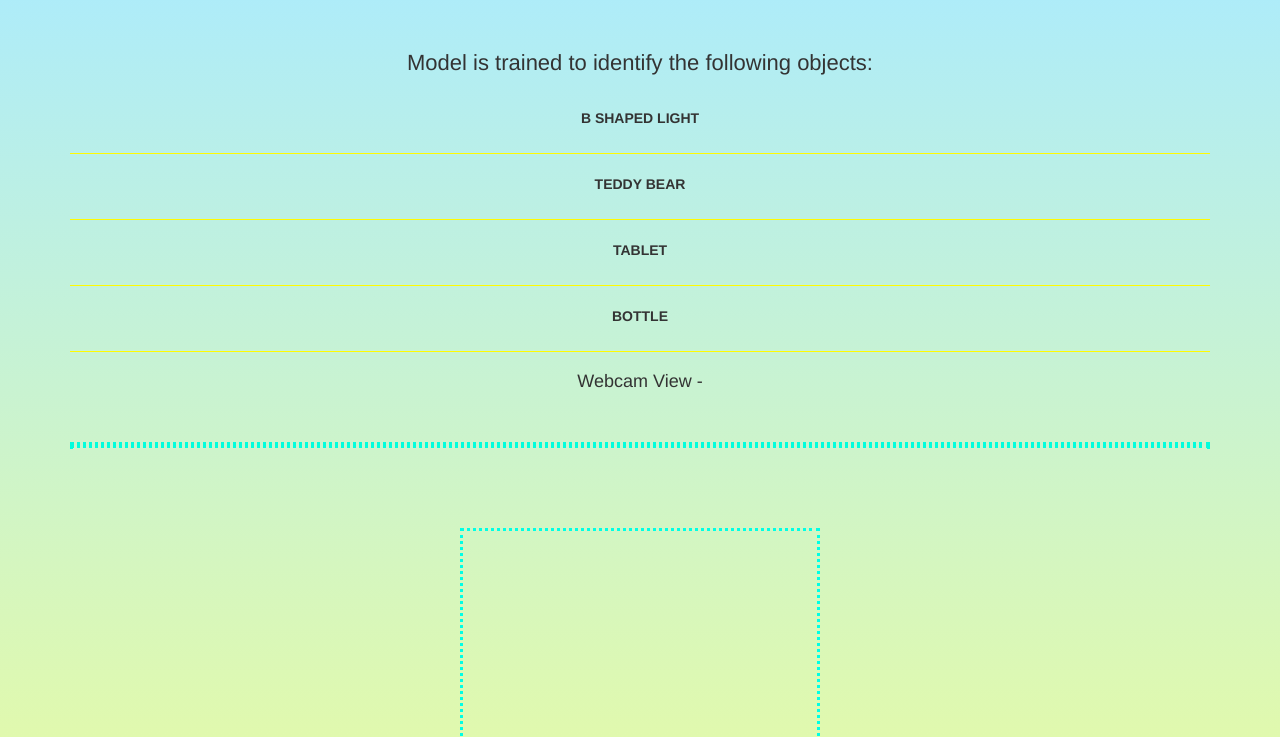
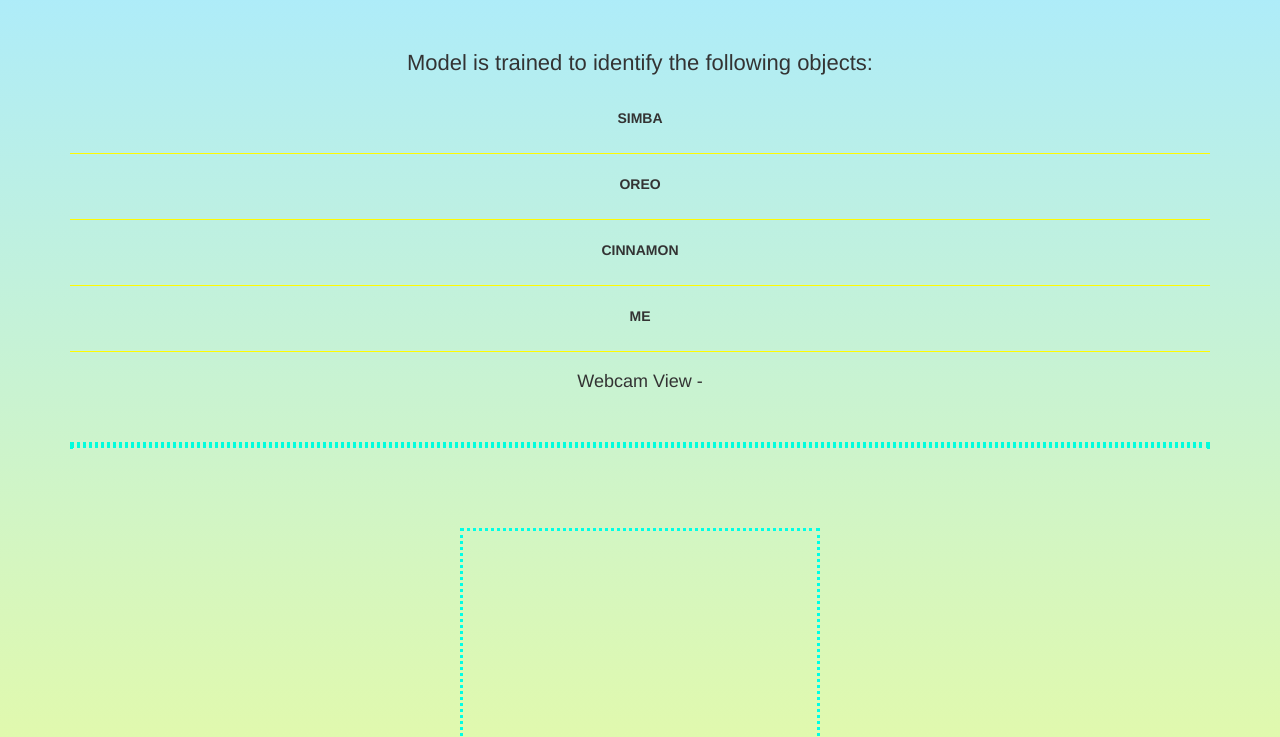
Before and after one commit to Becky18/RECOGNITION, a plain HTML site: page index.html in a window 1280 px wide. Shown: the part 63-800 px from the top of the page. Drawn offline with nearby package versions, Linux system fonts and the light colour scheme; a script that the page names is missing.

Commit message:
Add files via upload

```diff
--- a/index.html
+++ b/index.html
@@ -22,13 +22,13 @@
 
       <p style="font-size: 22px;">Model is trained to identify the following objects: </p>
       <br>
-      <label class="objects">B SHAPED LIGHT</label>
+      <label class="objects">SIMBA</label>
       <hr>
-      <label class="objects">TEDDY BEAR</label>
+      <label class="objects">OREO</label>
       <hr>
-      <label class="objects">TABLET</label>
+      <label class="objects">CINNAMON</label>
       <hr>
-      <label class="objects">BOTTLE</label>
+      <label class="objects">ME</label>
       <hr>
       <h4>Webcam View - </h4>
 
```
